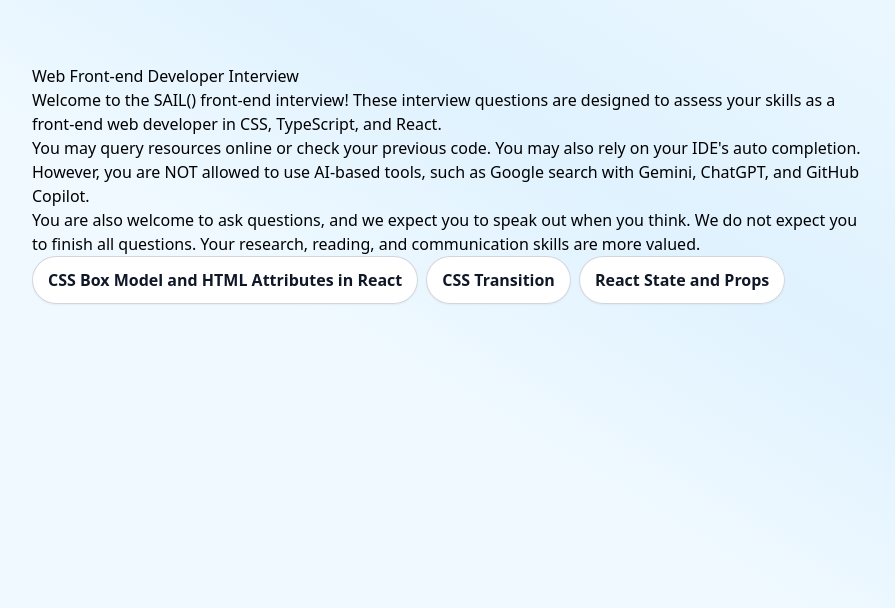
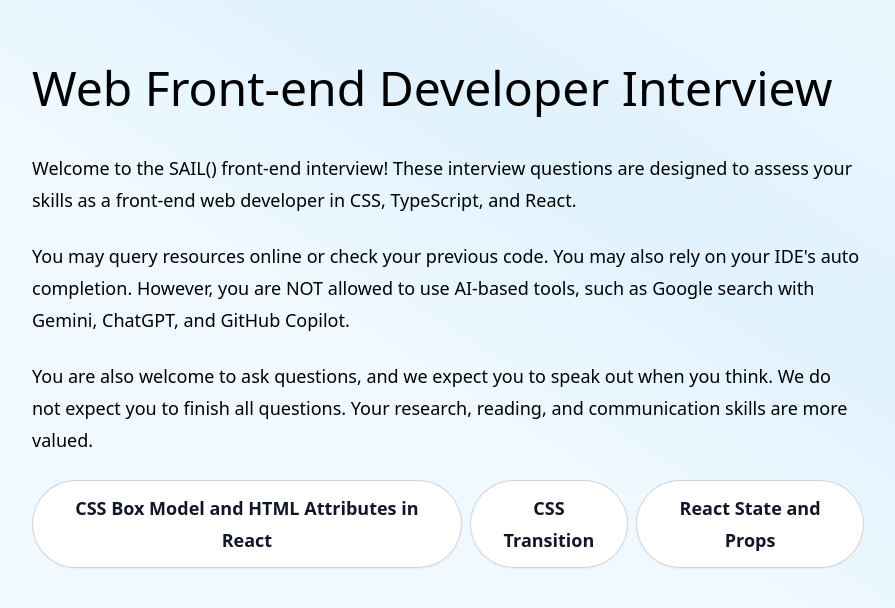
Before and after one commit to sailplatform/frontend-advanced-interview, a Next.js app: page / in a window 1280 px wide. Shown: the top 608 px of the page, without its empty margins (192-1087 px from the left). Built offline with nearby package versions, Linux system fonts and the light colour scheme.

Commit message:
fix typography issue

```diff
--- a/app/globals.css
+++ b/app/globals.css
@@ -1,4 +1,5 @@
 @import 'tailwindcss';
+@plugin "@tailwindcss/typography";
 
 /*
   The default border color has changed to `currentcolor` in Tailwind CSS v4,
--- a/app/layout.tsx
+++ b/app/layout.tsx
@@ -13,7 +13,7 @@ export default function RootLayout({ children }: PropsWithChildren) {
     <html lang="en">
       <body className="bg-linear-to-tr from-sky-50 from-50% via-70% via-sky-100 to-sky-50 w-screen h-screen">
         <div className="overflow-y-scroll size-full">
-          <main className="mx-auto container max-w-(--breakpoint-lg) prose-sm sm:prose-lg px-12 sm:px-24 py-8 sm:py-16">
+          <main className="mx-auto container max-w-screen-lg prose-sm sm:prose-lg px-12 sm:px-24 py-8 sm:py-16">
             {children}
           </main>
         </div>
```
